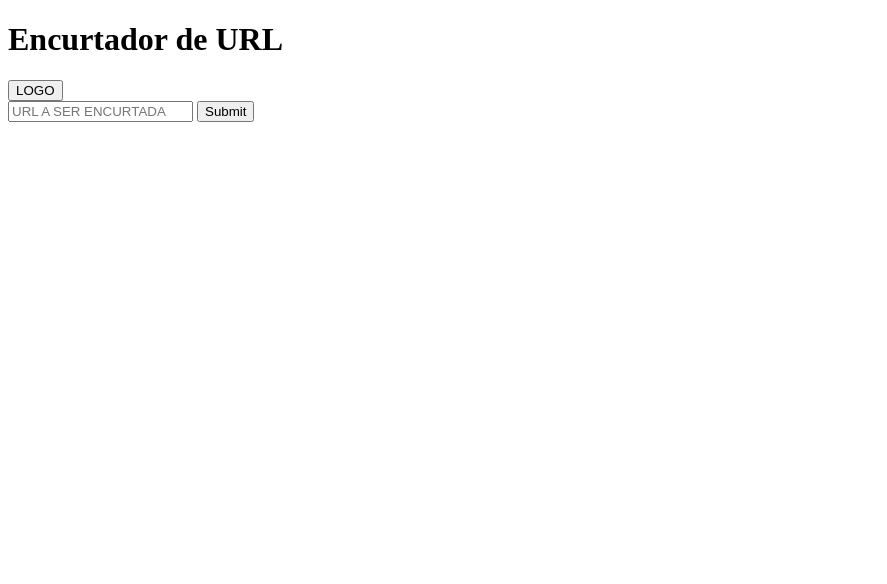
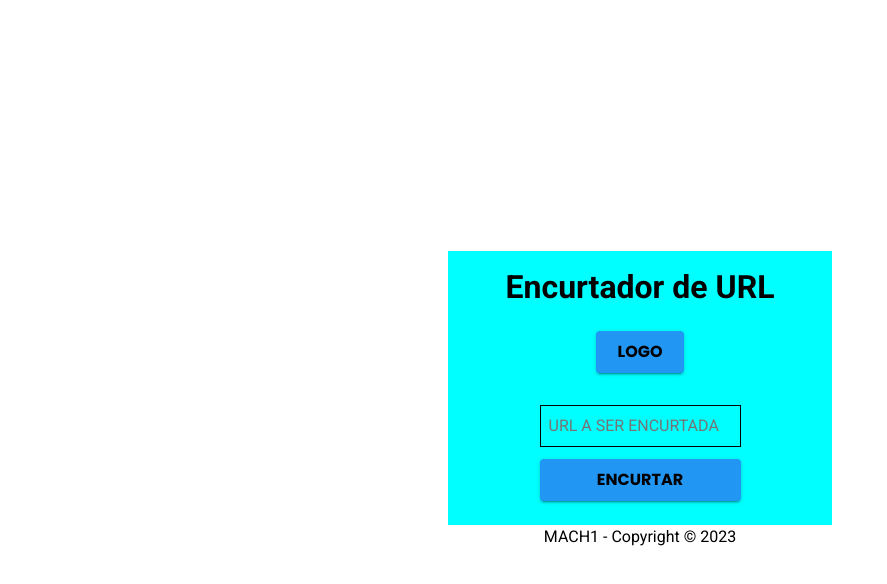
Before and after one commit to Danilloag/Projeto---encurtador-de-URL, a plain HTML site: page index.html in a window 1280 px wide. Shown: the whole page, without its empty margins (0-887 px from the left). Drawn offline with Linux system fonts and the light colour scheme.

Commit message:
Iniciando o css

```diff
--- /dev/null
+++ b/css/button.css
@@ -0,0 +1,20 @@
+button{
+    cursor: pointer;
+}
+
+button:hover{
+    opacity: 80%;
+}
+
+button:active {
+    opacity: 70%;
+}
+
+.big-button {
+    height: 42px;
+    box-shadow: 0px 3px 1px -2px rgba(0, 0, 0, 0.2), 0px 2px 2px rgba(0, 0, 0, 0.14), 0px 1px 5px rgba(0, 0, 0, 0.12);
+    border-radius: 4px;
+    padding: 8px 22px;
+    background-color: var(--light-button);
+    white-space: nowrap;
+}
--- /dev/null
+++ b/css/font.css
@@ -0,0 +1,13 @@
+  @import url('https://fonts.googleapis.com/css2?family=Poppins:ital,wght@0,100;0,200;0,300;0,400;0,500;0,600;0,700;0,800;0,900;1,100;1,200;1,300;1,400;1,500;1,600;1,700;1,800;1,900&family=Roboto:ital,wght@0,100;0,300;0,400;0,500;0,700;0,900;1,100;1,300;1,400;1,500;1,700;1,900&display=swap');
+
+  @import url('https://fonts.googleapis.com/css2?family=Poppins:ital,wght@0,100;0,200;0,300;0,400;0,500;0,600;0,700;0,800;0,900;1,100;1,200;1,300;1,400;1,500;1,600;1,700;1,800;1,900&family=Roboto:ital,wght@0,100;0,300;0,400;0,500;0,700;0,900;1,100;1,300;1,400;1,500;1,700;1,900&display=swap');
+
+  * {
+    font-family: 'Roboto', sans-serif;
+    ;
+  }
+
+  button {
+    font-family: 'Poppins', sans-serif;
+    font-weight: bold;
+  }
--- /dev/null
+++ b/css/reset.css
@@ -0,0 +1,58 @@
+*,
+*::before,
+*::after {
+  box-sizing: border-box;
+}
+
+* {
+  margin: 0;
+}
+
+html,
+body {
+  height: 100%;
+}
+
+input,
+textarea {
+  all: unset;
+}
+
+body {
+  line-height: 1.5em;
+  -webkit-font-smoothing: antialiased;
+}
+
+img,
+picture,
+video,
+canvas,
+svg {
+  display: block;
+  max-width: 100%;
+}
+
+input,
+button,
+textarea,
+select {
+  font: inherit;
+  border: 0;
+}
+
+p,
+h1,
+h2,
+h3,
+h4,
+h5,
+h6 {
+  overflow-wrap: break-word;
+  margin-block-end: 0;
+  margin-block-start: 0;
+}
+
+#root,
+#__next {
+  isolation: isolate;
+}
--- /dev/null
+++ b/css/style.css
@@ -0,0 +1,32 @@
+@import url(reset.css);
+@import url(button.css);
+@import url(var.css);
+@import url(font.css);
+
+#box-main {
+    height: 100%;
+    display: flex;
+    flex-direction: column;
+    align-items: center;
+    justify-content: center;
+}
+
+main {
+    padding: 24px;
+    background-color: aqua;
+    width: 30vw;
+    display: flex;
+    flex-direction: column;
+    align-items: center;
+    gap: 32px;
+}
+
+form {
+    display: grid;
+    gap: 12px;
+}
+
+input[type="text"] {
+    padding: 8px;
+    border: 1px solid black;
+}
--- /dev/null
+++ b/css/var.css
@@ -0,0 +1,3 @@
+:root{
+    --light-button: #2196F3;
+}
--- a/index.html
+++ b/index.html
@@ -5,23 +5,28 @@
     <meta charset="UTF-8">
     <meta http-equiv="X-UA-Compatible" content="IE=edge">
     <meta name="viewport" content="width=device-width, initial-scale=1.0">
+    <link rel="stylesheet" href="/css/style.css">
     <title>Encurtador de URL</title>
 </head>
 
 <body>
 
-    <div></div>
+    <div id="box-main">
         <main>
             <h1>Encurtador de URL</h1>
 
-            <button>LOGO</button>
+            <button type="button" class="big-button">LOGO</button>
 
             <form>
                 <input type="text" placeholder="URL A SER ENCURTADA">
 
-                <input type="submit" placeholder="ENCURTAR">
+                <button type="submit" class="big-button">ENCURTAR</button>
             </form>
         </main>
+
+    <footer>
+        <span>MACH1 - Copyright © 2023</span>
+    </footer>
     </div>
 
     <script src="/js/script.js"></script>
```
